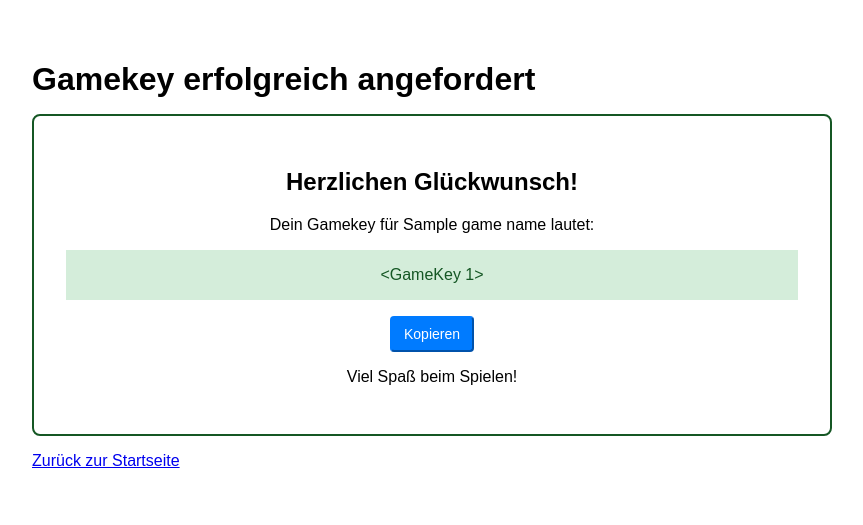
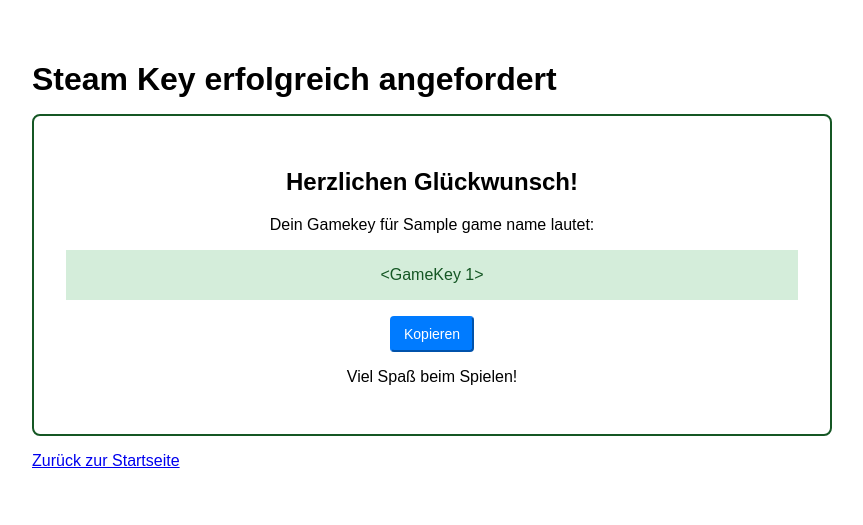
Before and after one commit to Patrick15a/steam-gamekey-website, a Flask app: template templates/key.html in a window 1280 px wide. Shown: the top 525 px of the page, without its empty margins (208-1071 px from the left). Run offline with Flask 2, Linux system fonts and the light colour scheme; data comes from the database, SQL or seed files in the repository; the template is opened without the code that fills it: values that come from a table or form of the project are taken from there, most other values are stand-ins (such as "Sample title", 1, 10 or a date in 2020).

Commit message:
Update key.html

```diff
--- a/templates/key.html
+++ b/templates/key.html
@@ -1,7 +1,7 @@
 <!DOCTYPE html>
 <html>
 <head>
-    <title>Steam Game Key erfolgreich angefordert</title>
+    <title>Steam Key erfolgreich angefordert</title>
     <meta charset="UTF-8">
 	<link rel="shortcut icon" href="{{ url_for('static', filename='favicon.ico') }}" type="image/x-icon">
 	<link rel="icon" href="{{ url_for('static', filename='favicon.ico') }}" type="image/x-icon">
@@ -32,7 +32,7 @@
 </head>
 <body>
     <div class="container">
-        <h1>Gamekey erfolgreich angefordert</h1>
+        <h1>Steam Key erfolgreich angefordert</h1>
         <div class="success-content">
             <h2>Herzlichen Glückwunsch!</h2>
             <p>Dein Gamekey für {{ game_name }} lautet:</p>
```
